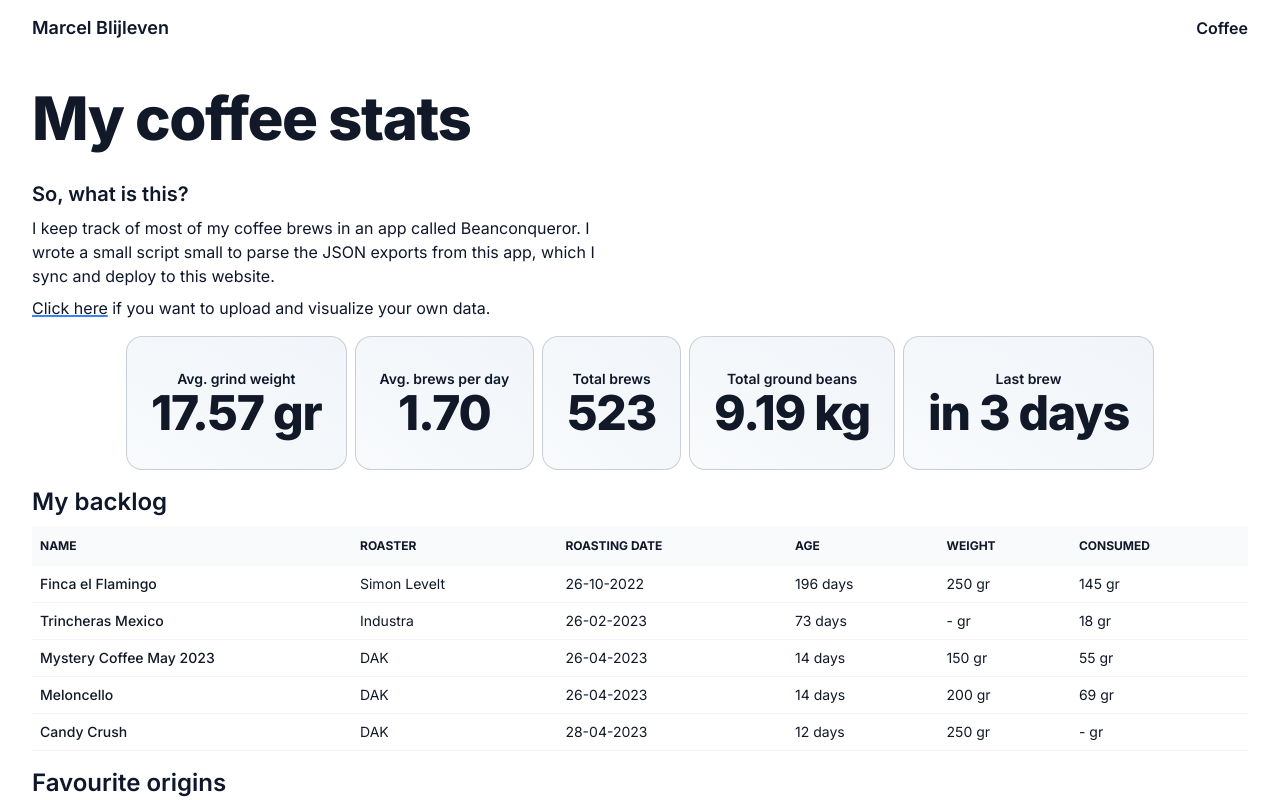
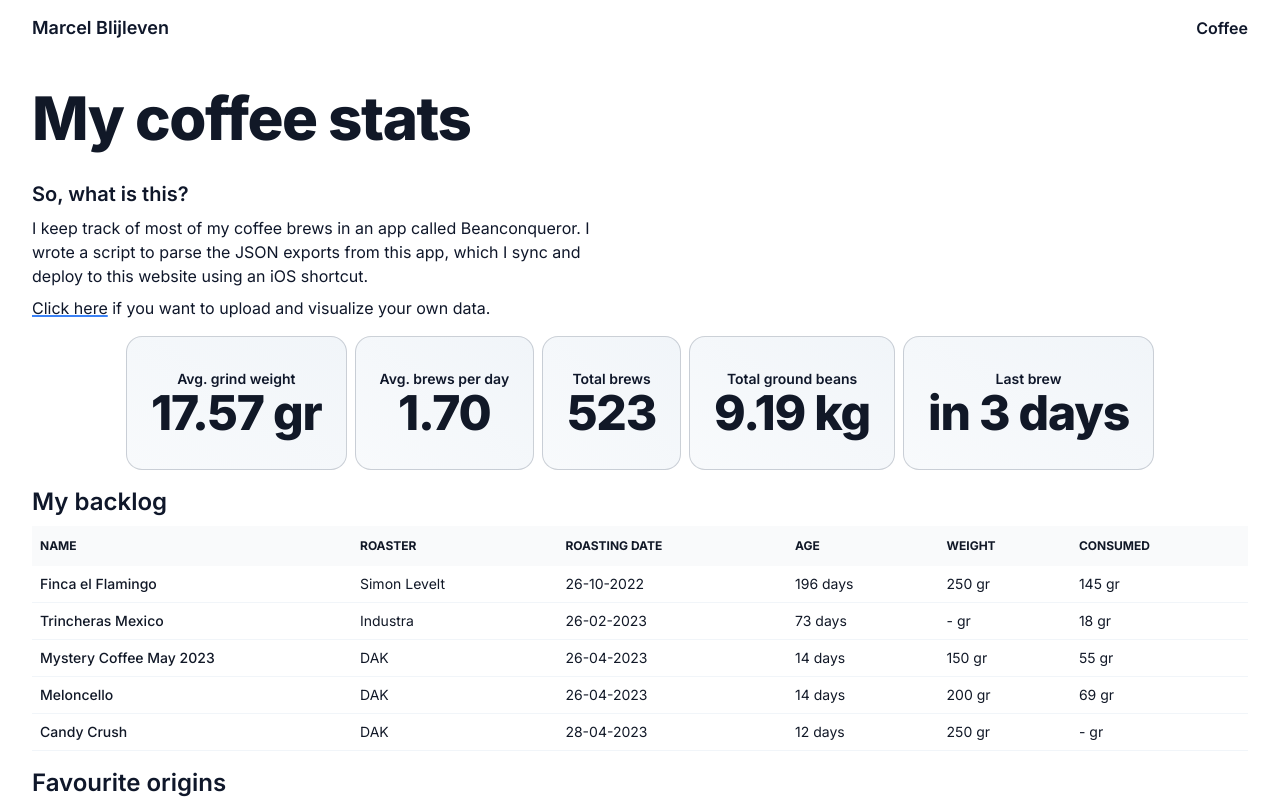
Before and after one commit to marcelblijleven/marcelblijleven.com, a Next.js app: page /coffee in a window 1280 px wide. Shown: the top 800 px of the page. Built offline with nearby package versions, Linux system fonts and the light colour scheme.

Commit message:
fix: typo in coffee description text

```diff
--- /dev/null
+++ b/src/app/coffee/components/Brews.tsx
@@ -0,0 +1,5 @@
+
+
+export default function Brews() {
+
+}
--- a/src/app/coffee/page.tsx
+++ b/src/app/coffee/page.tsx
@@ -20,8 +20,8 @@ export default function Coffee() {
                 <TextSection heading={"So, what is this?"}>
                     <p>
                         I keep track of most of my coffee brews in an app called Beanconqueror.
-                        I wrote a small script small to parse the JSON exports from this app, which I sync and deploy to
-                        this website.
+                        I wrote a script to parse the JSON exports from this app, which I sync and deploy to
+                        this website using an iOS shortcut.
                     </p>
                     <p>
                         <Link className={
```
